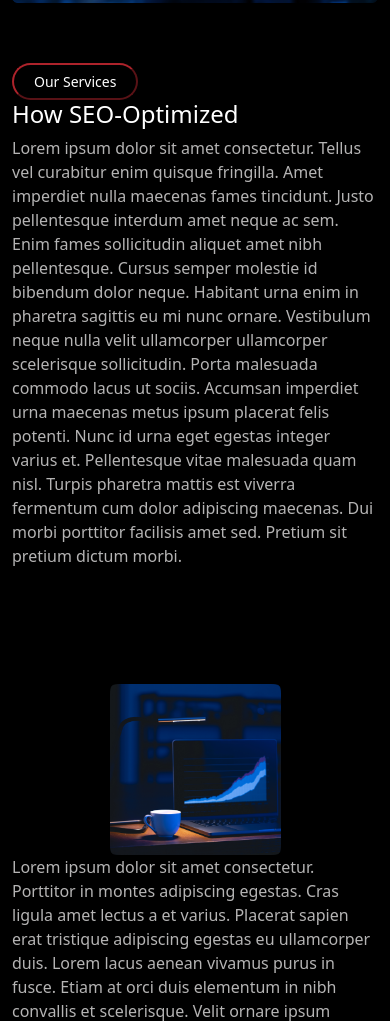
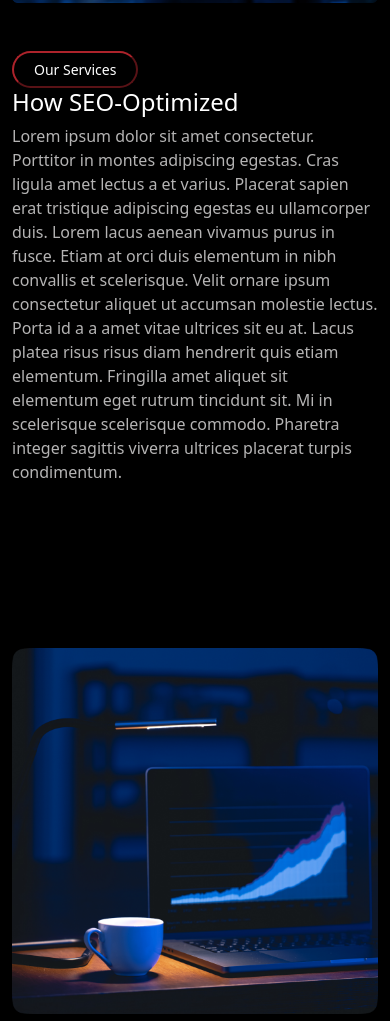
Before and after one commit to Sudharaka200/interbuzz-software-media, a plain HTML site: page pages/subservice.html in a window 390 px wide. Shown: the part 672-1693 px from the top of the page. Drawn offline with nearby package versions, Linux system fonts and the light colour scheme.

Commit message:
update bugs

```diff
--- a/css/style.css
+++ b/css/style.css
@@ -124,8 +124,9 @@
     .about-why-choose-section-pd{padding: 0px 0px;}
     .title-p-about{padding: 0px 0px;}
     .sub-blog-padding{padding: 0px 10px;}
-    .sub-services-img-second{}
-
+    .sub-service-banner-img{padding-top: -50px;}
+    /* .sub-services-img-second{margin-top: -50px;} */
+    .bg-sub-service-second-p{margin-top: 20px;}
 
 
 }
@@ -215,7 +216,7 @@
 .seo-section-content h3 {margin: 0 0 5px;font-size: 18px;}
 .seo-section-content p {margin: 0;font-size: 14px;color: #ccc;}
 .sub-services-img-second{width: 100%; padding-top: 100px;}
-.txt-left-service{padding-top: 60px;}
+.txt-left-service{padding-top: 6z0px;}
 
 
 
--- a/pages/subservice.html
+++ b/pages/subservice.html
@@ -89,40 +89,38 @@
 
     <!-- blog post -->
     <div class="bg-black">
+      <div class="">
 
       <!-- blog post -->
       <!-- area 2 -->
       <div class="container">
-        <div class="row">
-          <div class="col-md-8">
-            <div class=" txt-left-service">
+        <div class="row align-items-center">
+          <!-- Text Section -->
+          <div class="col-12 col-md-8">
+            <div class="txt-left-service py-5">
               <button class="secondary-btn">Our Services</button>
               <h4 class="main-title">How SEO-Optimized</h4>
-              <p class="p-second-color">Lorem ipsum dolor sit amet consectetur. Tellus vel curabitur enim
-                quisque
-                fringilla. Amet imperdiet nulla maecenas fames tincidunt. Justo pellentesque
-                interdum
-                amet neque ac sem. Enim fames sollicitudin aliquet amet nibh pellentesque. Cursus
-                semper
-                molestie id bibendum dolor neque. Habitant urna enim in pharetra sagittis eu mi nunc
-                ornare. Vestibulum neque nulla velit ullamcorper ullamcorper scelerisque
-                sollicitudin.
-                Porta malesuada commodo lacus ut sociis. Accumsan imperdiet urna maecenas metus
-                ipsum
-                placerat felis potenti. Nunc id urna eget egestas integer varius et. Pellentesque
-                vitae
-                malesuada quam nisl. Turpis pharetra mattis est viverra fermentum cum dolor
-                adipiscing
-                maecenas. Dui morbi porttitor facilisis amet sed. Pretium sit pretium dictum morbi.
+              <p class="p-second-color">
+                Lorem ipsum dolor sit amet consectetur. Porttitor in montes adipiscing egestas. Cras
+                ligula amet
+                lectus a et varius. Placerat sapien erat tristique adipiscing egestas eu ullamcorper duis. Lorem
+                lacus aenean vivamus purus in fusce. Etiam at orci duis elementum in nibh convallis et
+                scelerisque. Velit ornare ipsum consectetur aliquet ut accumsan molestie lectus. Porta id a a
+                amet vitae ultrices sit eu at. Lacus platea risus risus diam hendrerit quis etiam elementum.
+                Fringilla amet aliquet sit elementum eget rutrum tincidunt sit. Mi in scelerisque scelerisque
+                commodo. Pharetra integer sagittis viverra ultrices placerat turpis condimentum.
               </p>
             </div>
           </div>
-          <div class="col-6 col-md-4">
-            <img src="../images/Mask group6.png" class="sub-services-img-second" alt="" style="width: 100%;">
 
+          <!-- Image Section -->
+          <div class="col-12 col-md-4">
+            <img src="../images/Mask group6.png" class="img-fluid sub-services-img-second" alt="Service Image">
           </div>
         </div>
-        <div>
+      </div>
+
+      <div class="container bg-sub-service-second-p">
         <p class="p-second-color">Lorem ipsum dolor sit amet consectetur. Porttitor in montes adipiscing egestas. Cras
           ligula amet
           lectus a et varius. Placerat sapien erat tristique adipiscing egestas eu ullamcorper duis. Lorem
@@ -135,6 +133,7 @@
     </div>
 
     <!-- area 3 -->
+    <div class="bg-black">
       <div class="container pb-services">
         <h2 class="seo-section-title p1-txt">Categories of SEO We Work On</h2>
         <div class="seo-section-row">
@@ -144,21 +143,24 @@
                 <div class="seo-section-number">01</div>
                 <div class="seo-section-content">
                   <h3 class="p1-txt">On-Page SEO</h3>
-                  <p class="p-second-color">Lorem ipsum dolor sit amet, consetetur sadipscing elitr,cons sadipscing sed.</p>
+                  <p class="p-second-color">Lorem ipsum dolor sit amet, consetetur sadipscing elitr,cons sadipscing sed.
+                  </p>
                 </div>
               </div>
               <div class="seo-section-item">
                 <div class="seo-section-number">02</div>
                 <div class="seo-section-content">
                   <h3 class="p1-txt">Off-Page SEO</h3>
-                  <p class="p-second-color">Lorem ipsum dolor sit amet, consetetur sadipscing elitr,cons sadipscing sed.</p>
+                  <p class="p-second-color">Lorem ipsum dolor sit amet, consetetur sadipscing elitr,cons sadipscing sed.
+                  </p>
                 </div>
               </div>
               <div class="seo-section-item">
                 <div class="seo-section-number">03</div>
                 <div class="seo-section-content">
                   <h3 class="p1-txt">Technical SEO</h3>
-                  <p class="p-second-color">Lorem ipsum dolor sit amet, consetetur sadipscing elitr,cons sadipscing sed.</p>
+                  <p class="p-second-color">Lorem ipsum dolor sit amet, consetetur sadipscing elitr,cons sadipscing sed.
+                  </p>
                 </div>
               </div>
             </div>
@@ -169,21 +171,26 @@
                 <div class="seo-section-number">04</div>
                 <div class="seo-section-content">
                   <h3 class="p1-txt">Local SEO</h3>
-                  <p class="p-second-color">Lorem ipsum dolor sit amet, consetetur sadipscing elitr,cons sadipscing sed.</p>
+                  <p class="p-second-color">Lorem ipsum dolor sit amet, consetetur sadipscing elitr,cons sadipscing sed.
+                  </p>
                 </div>
               </div>
               <div class="seo-section-item">
                 <div class="seo-section-number">05</div>
                 <div class="seo-section-content">
                   <h3 class="p1-txt">Content SEO</h3>
-                  <p class="p-second-color">Lorem ipsum dolor sit amet, consetetur sadipscing elitr,cons sadipscing sed.</p>
+                  <p class="p-second-color">Lorem ipsum dolor sit amet, consetetur sadipscing elitr,cons sadipscing sed.
+                  </p>
                 </div>
               </div>
               <div class="seo-section-item">
                 <div class="seo-section-number">06</div>
                 <div class="seo-section-content">
                   <h3 class="p1-txt">E-commerce SEO</h3>
-                  <p class="p-second-color">Lorem ipsum dolor sit amet, consetetur sadipscing elitr,cons sadipscing sed.</p>
+                  <p class="p-second-color">Lorem ipsum dolor sit amet, consetetur sadipscing elitr,cons sadipscing sed.
+                  </p>
+                </div>
+              </div>
             </div>
           </div>
         </div>
@@ -195,7 +202,7 @@
 
     </div>
     <!-- Get Started section -->
-      <div class="container-fluid body-home home-last-get-started-section" style="background-color: #0082ca;">
+    <div class="container-fluid body-home home-last-get-started-section">
       <div class="home-project-section-text home-technology-getstarted">
         <h2 class="main-title home-last-get-started-section-title">Innovative Technology For <br> Your Business</h2>
         <p class="p-txt home-last-get-started-section-p p-second-color">
@@ -250,10 +257,10 @@
               </button>
             </div>
             <div class="social-links">
-                <a href="#" class="social-icon"><i class="fab fa-facebook-f" style="color: #AD232B;;"></i></a>
-                <a href="#" class="social-icon"><i class="fab fa-twitter" style="color: #AD232B;;"></i></a>
-                <a href="#" class="social-icon"><i class="fab fa-instagram" style="color: #AD232B;;"></i></a>
-                <a href="#" class="social-icon"><i class="fab fa-linkedin-in" style="color: #AD232B;;"></i></a>
+              <a href="#" class="social-icon"><i class="fab fa-facebook-f"></i></a>
+              <a href="#" class="social-icon"><i class="fab fa-twitter"></i></a>
+              <a href="#" class="social-icon"><i class="fab fa-instagram"></i></a>
+              <a href="#" class="social-icon"><i class="fab fa-linkedin-in"></i></a>
             </div>
           </div>
         </div>
```
Also changed, not shown: index.html (+4 -4 lines), pages/about.html (+28 -19 lines), pages/blog.html (+4 -4 lines), pages/service.html (+4 -4 lines), pages/singleblog.html (+10 -7 lines). Lines whose indentation alone changed are shown as unchanged.
